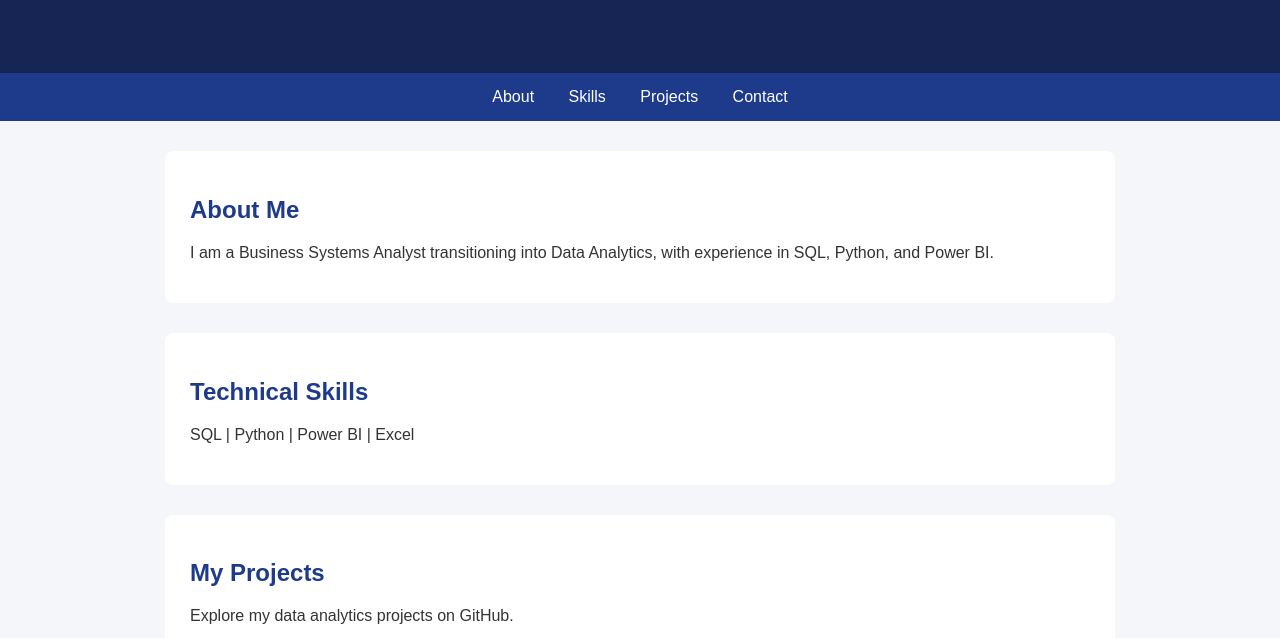
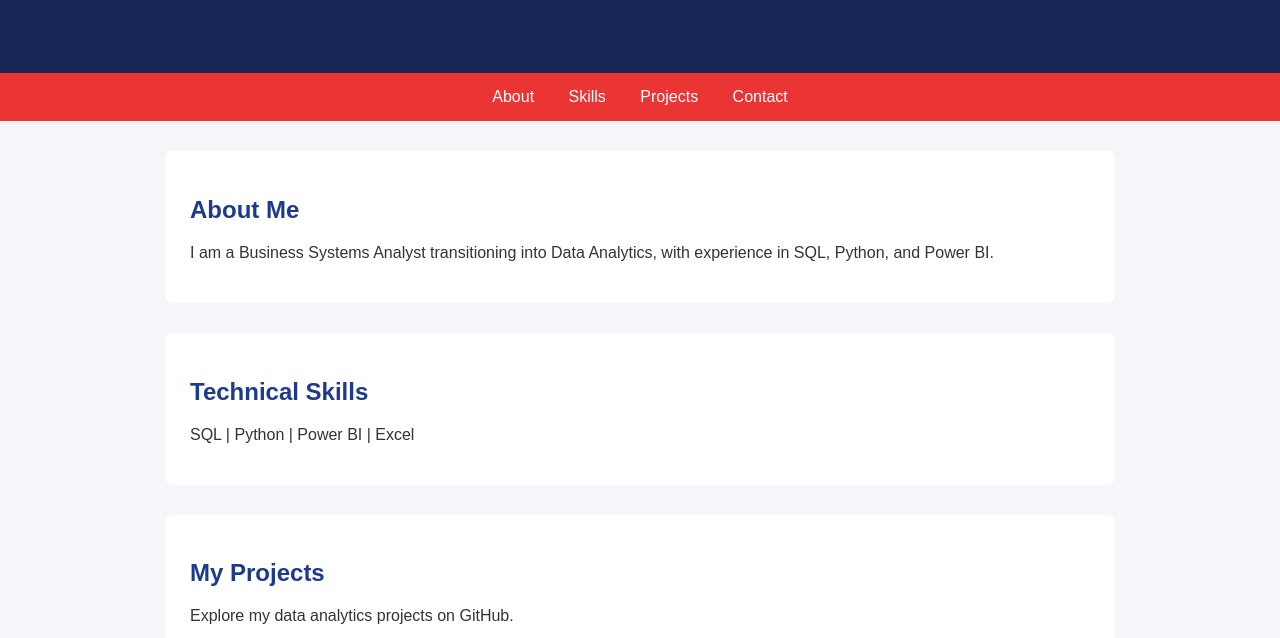
Before and after one commit to jsimon0821/jsimon0821.github.io, a plain HTML site: page index.html in a window 1280 px wide. Shown: the part 161-799 px from the top of the page. Drawn offline with Linux system fonts and the light colour scheme.

Commit message:
Change nav background color to red

```diff
--- a/style.css
+++ b/style.css
@@ -14,7 +14,7 @@ header {
 }
 
 nav {
-    background: #1e3a8a;
+    background: #eb3434;
     padding: 15px;
     text-align: center;
 }
```
